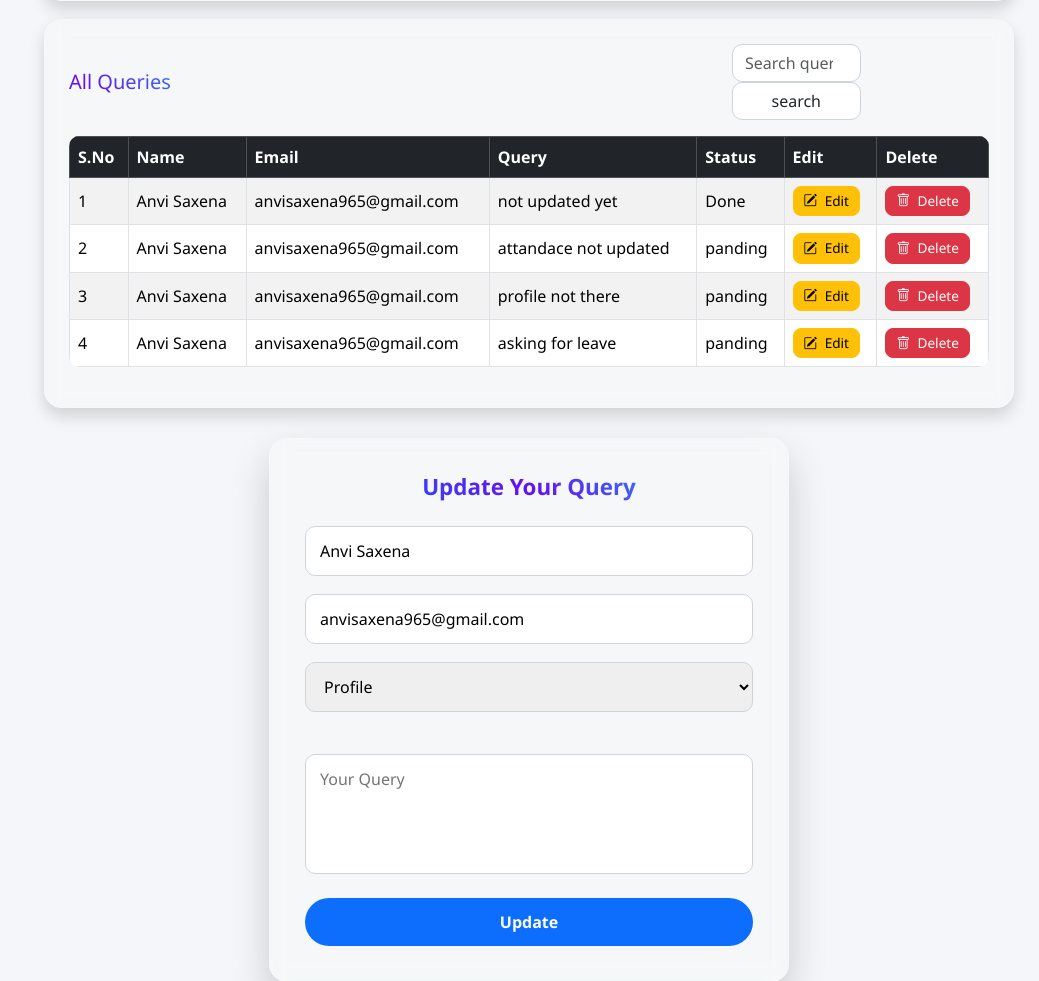
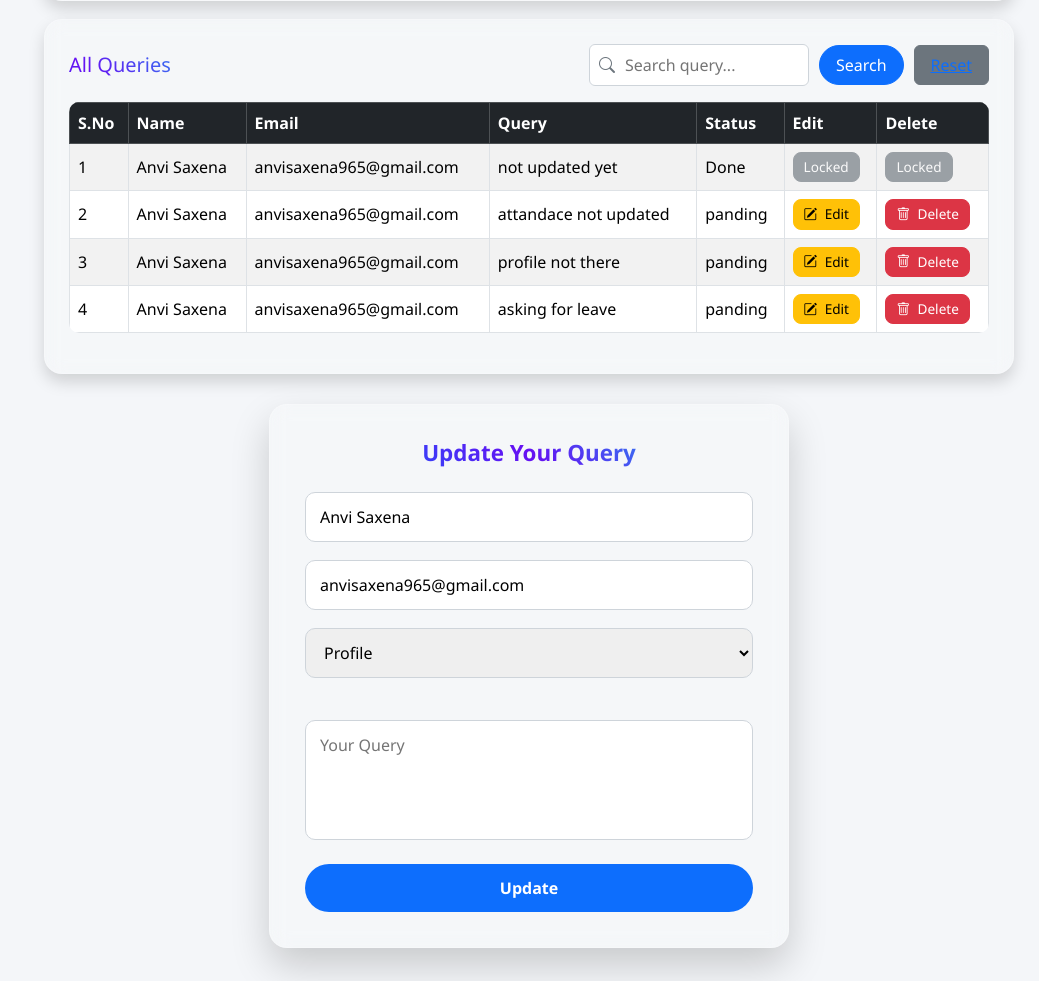
Before and after one commit to Mahaksaxena550/django_dyanmic, a Django app: template project/app/templates/userdashboard.html in a window 1280 px wide. Shown: the part 902-1883 px from the top of the page, without its empty margins (241-1280 px from the left). Run offline with Django 5.2, Linux system fonts and the light colour scheme; data comes from the database, SQL or seed files in the repository; both versions use the stored data as it was after the commit; tables that the repository leaves empty hold one stand-in row (values such as "Sample post"); the template is opened without the code that fills it: values that come from a table or form of the project are taken from there, most other values are stand-ins (such as "Sample title", 1, 10 or a date in 2020); grey boxes marked "Sample" are stand-in pictures.

Commit message:
updated of search botton and reset button in userdashboard

```diff
--- a/project/app/templates/userdashboard.html
+++ b/project/app/templates/userdashboard.html
@@ -306,6 +306,59 @@ body {
     transform: translateY(-3px) scale(1.04);
 }
 
+/* ===== SEARCH BAR ===== */
+.search-form{
+    display:flex;
+    align-items:center;
+    gap:10px;
+}
+
+.search-box{
+    position:relative;
+}
+
+.search-box i{
+    position:absolute;
+    top:50%;
+    left:10px;
+    transform:translateY(-50%);
+    color:#6c757d;
+}
+
+.search-box input{
+    padding:8px 12px 8px 35px;
+    border:1px solid #ced4da;
+    border-radius:6px;
+    outline:none;
+    width:220px;
+}
+
+.search-box input:focus{
+    border-color:#0d6efd;
+    box-shadow:0 0 0 0.1rem rgba(13,110,253,.25);
+}
+
+.search-btn,
+.reset-btn{
+    padding:7px 16px;
+    white-space:nowrap;
+}
+
+/* ===== MOBILE RESPONSIVE ===== */
+@media (max-width:576px){
+    .search-form{
+        width:100%;
+        flex-direction:column;
+        align-items:stretch;
+    }
+
+    .search-box input,
+    .search-btn,
+    .reset-btn{
+        width:100%;
+    }
+}
+
 </style>
 
 <!-- ===== OVERLAY ===== -->
@@ -400,15 +453,32 @@ body {
 
   {% if all_query %}
 <div class="card shadow p-4 table-responsive">
-    <div class="d-flex flex-column flex-sm-row justify-content-between align-items-start align-items-sm-center mb-3 gap-2">
+
+  <!-- ===== HEADER + SEARCH ===== -->
+  <div class="d-flex flex-column flex-sm-row justify-content-between align-items-start align-items-sm-center mb-3 gap-3">
+
     <h5 class="mb-0 gradient-text">All Queries</h5>
-      <form action="{% url 'search' %}" method="post">
+
+    <form action="{% url 'search' %}" method="post" class="search-form">
       {% csrf_token %}
 
-        <input type="search" name="search"  class="form-control w-50 w-sm-25" placeholder="Search query...">
-        <input type="submit" value="search"  class="form-control w-50 w-sm-25">
+      <div class="search-box">
+        <i class="bi bi-search"></i>
+        <input type="search" name="search" placeholder="Search query...">
+      </div>
+
+      <button type="submit" class="btn btn-primary search-btn">
+        Search
+      </button>
+
+      <button type="reset" class="btn btn-secondary reset-btn">
+        <a href="{% url 'reset' %}">Reset</a>
+      </button>
     </form>
+
   </div>
+
+  <!-- ===== TABLE ===== -->
   <table class="table table-bordered table-hover table-striped" id="queryTable">
     <thead class="table-dark">
       <tr>
@@ -421,6 +491,7 @@ body {
         <th>Delete</th>
       </tr>
     </thead>
+
     <tbody>
       {% for q in all_query %}
       <tr>
@@ -431,19 +502,34 @@ body {
         <td>{{ q.status }}</td>
 
         <td>
-            <a href="{% url "edit_query" pk=q.id %}" class="btn btn-sm btn-warning"><i class="bi bi-pencil-square"></i> Edit</a>
+          {% if q.status == "panding" %}
+          <a href="{% url 'edit_query' pk=q.id %}" class="btn btn-sm btn-warning">
+            <i class="bi bi-pencil-square"></i> Edit
+          </a>
+          {% else %}
+          <button class="btn btn-secondary btn-sm" disabled>Locked</button>
+          {% endif %}
         </td>
+
         <td>
-            <a href="#" class="btn btn-sm btn-danger" onclick="return confirm('Are you sure?')"><i class="bi bi-trash"></i> Delete</a>
+          {% if q.status == "panding" %}
+          <a href="#" class="btn btn-sm btn-danger"
+             onclick="return confirm('Are you sure?')">
+            <i class="bi bi-trash"></i> Delete
+          </a>
+          {% else %}
+          <button class="btn btn-secondary btn-sm" disabled>Locked</button>
+          {% endif %}
         </td>
       </tr>
       {% empty %}
       <tr>
-          <td colspan="4" class="text-center">No Queries Found</td>
+        <td colspan="7" class="text-center">No Queries Found</td>
       </tr>
       {% endfor %}
     </tbody>
   </table>
+
 </div>
 {% endif %}
 
--- a/project/project/urls.py
+++ b/project/project/urls.py
@@ -50,6 +50,7 @@ urlpatterns = [
     path('usrdashboard/edit_query/<int:pk>/',edit_query,name='edit_query'),
     path('userdashboard/Update_query/<int:pk>/',Update_query,name='Update_query'),
     path('userdashboard/query/search/',search,name='search'),
+    path('userdashboard/query/reset/',reset,name='reset'),
 
     path('logout/',logout,name='logout'),
 
```
Also changed, not shown: project/app/views.py (+26 -13 lines), project/db.sqlite3, project/media/employee_profiles/IMG_20180101_122128_Bokeh.jpg (added). Lines whose indentation alone changed are shown as unchanged.
